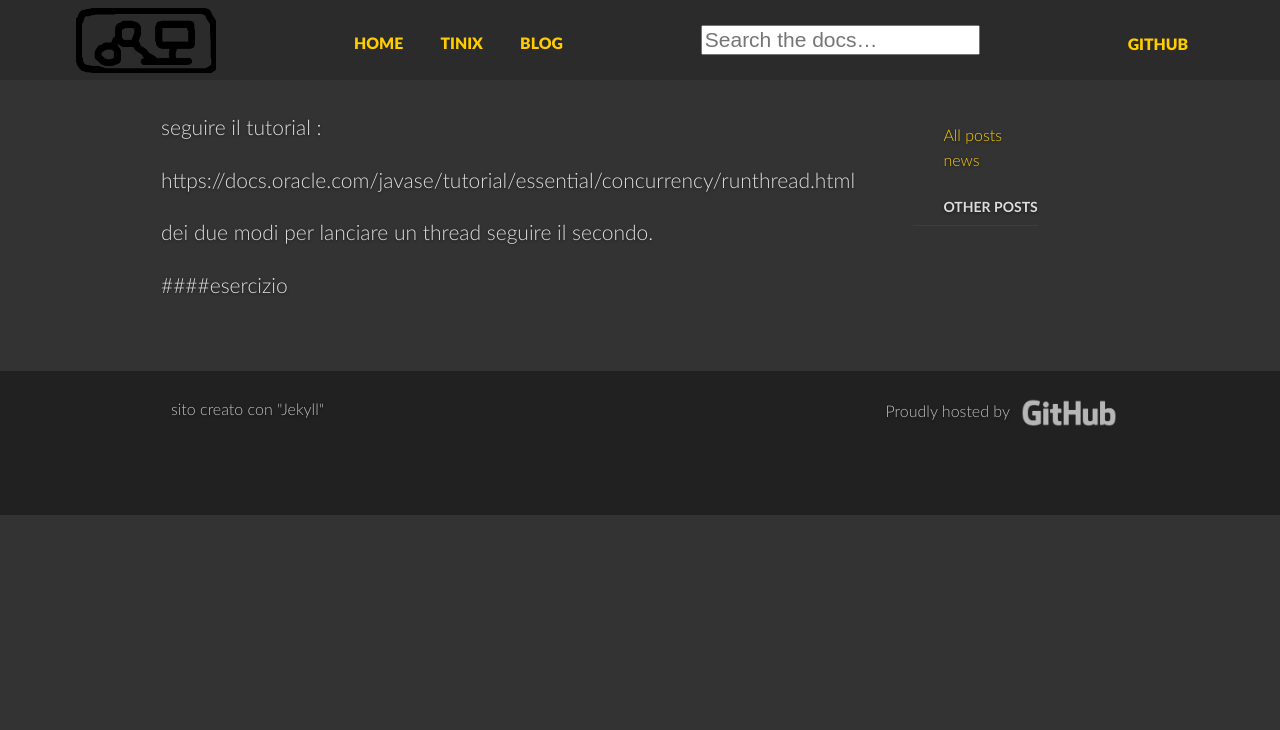
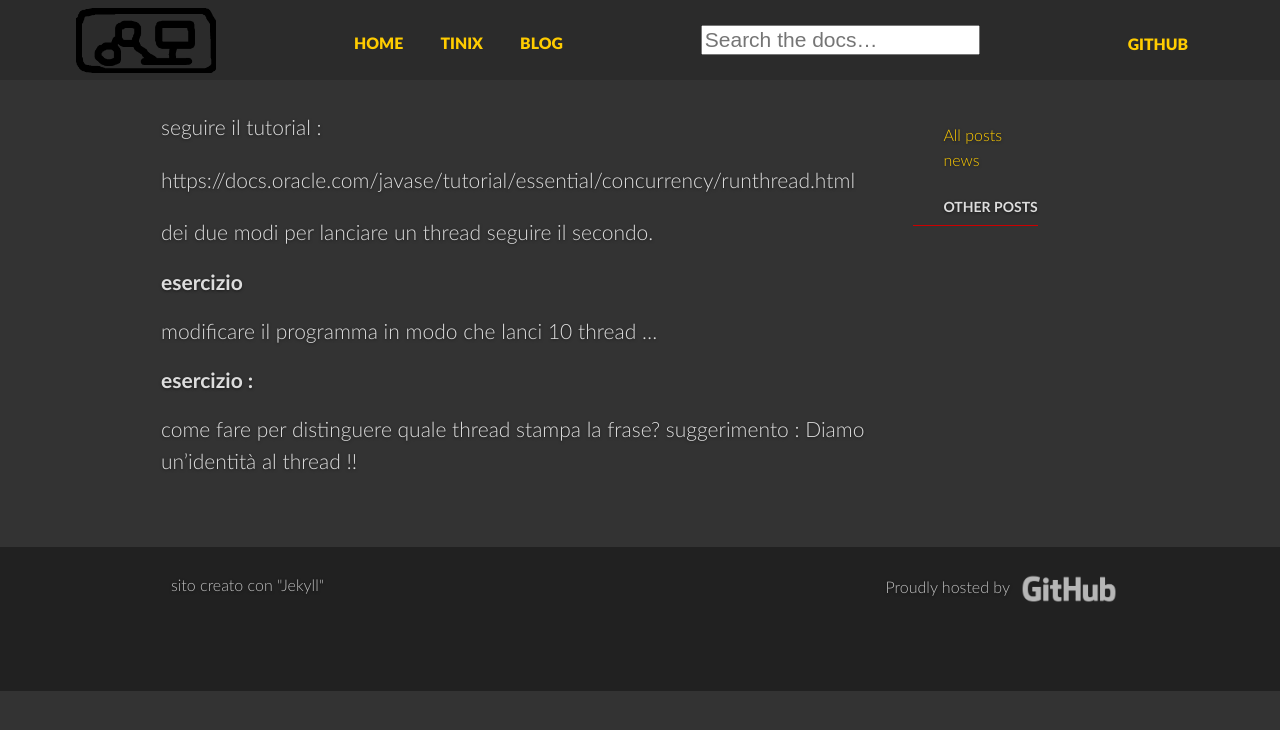
Before and after one commit to pablitocalvo/pablitocalvo.github.io, a Jekyll site: the page built from _posts/2020-01-21-Introduzione-ai-thread-in-java.markdown, in a window 1280 px wide. Shown: the top 730 px of the page. Built offline with Jekyll 4.4.1, drawn with Linux system fonts in a browser that asks for light colours; comment, search, counter and statistics services are not loaded.

Commit message:
Update 2020-01-21-Introduzione-ai-thread-in-java.markdown

```diff
--- a/_posts/2020-01-21-Introduzione-ai-thread-in-java.markdown
+++ b/_posts/2020-01-21-Introduzione-ai-thread-in-java.markdown
@@ -12,4 +12,12 @@ https://docs.oracle.com/javase/tutorial/essential/concurrency/runthread.html
 
 dei due modi per lanciare un thread seguire il secondo.
 
-####esercizio
+#### esercizio
+
+modificare il programma in modo che lanci 10 thread ...
+
+
+#### esercizio :
+
+come fare per distinguere quale thread stampa la frase?
+suggerimento : Diamo un'identità al thread !!
```
